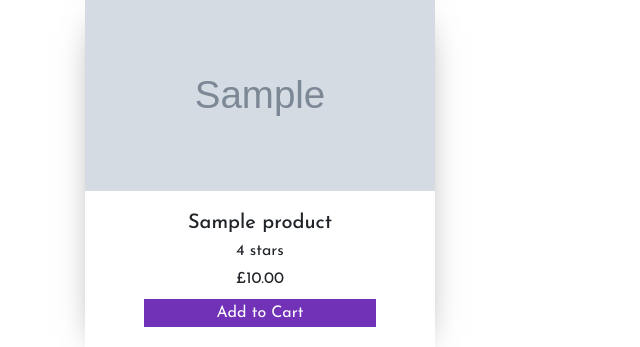
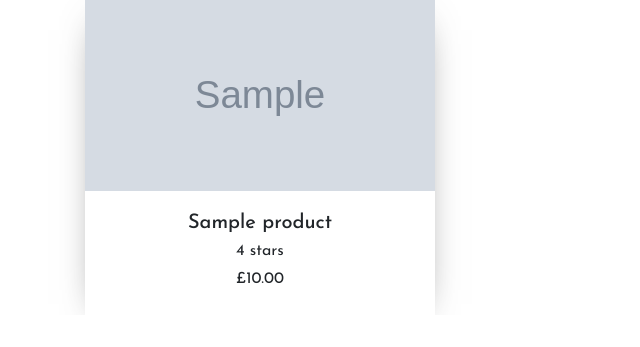
Before and after one commit to Code-Institute-Submissions/fourth-milestone-project-1, a Django app: page /shop/ in a window 1280 px wide. Shown: the part 603-950 px from the top of the page, without its empty margins (0-640 px from the left). After the commit the page ends 910 px from the top, so only its background shows below. Run offline with Django 3.2, Linux system fonts and the light colour scheme; tables that the repository leaves empty hold one stand-in row (values such as "Sample post"); grey boxes marked "Sample" are stand-in pictures; some libraries are stand-ins or nearby versions.

Commit message:
Created hide class to limit use of d-none and improve accessibility

```diff
--- a/static/css/base.css
+++ b/static/css/base.css
@@ -22,6 +22,12 @@ header {
 
 .larger-font {
     font-size: 1.5rem;
+}
+
+.hide {
+   position: absolute !important;
+   top: -9999px !important;
+   left: -9999px !important;
 }
 
 .scroll > #missPanBrand img {
```
